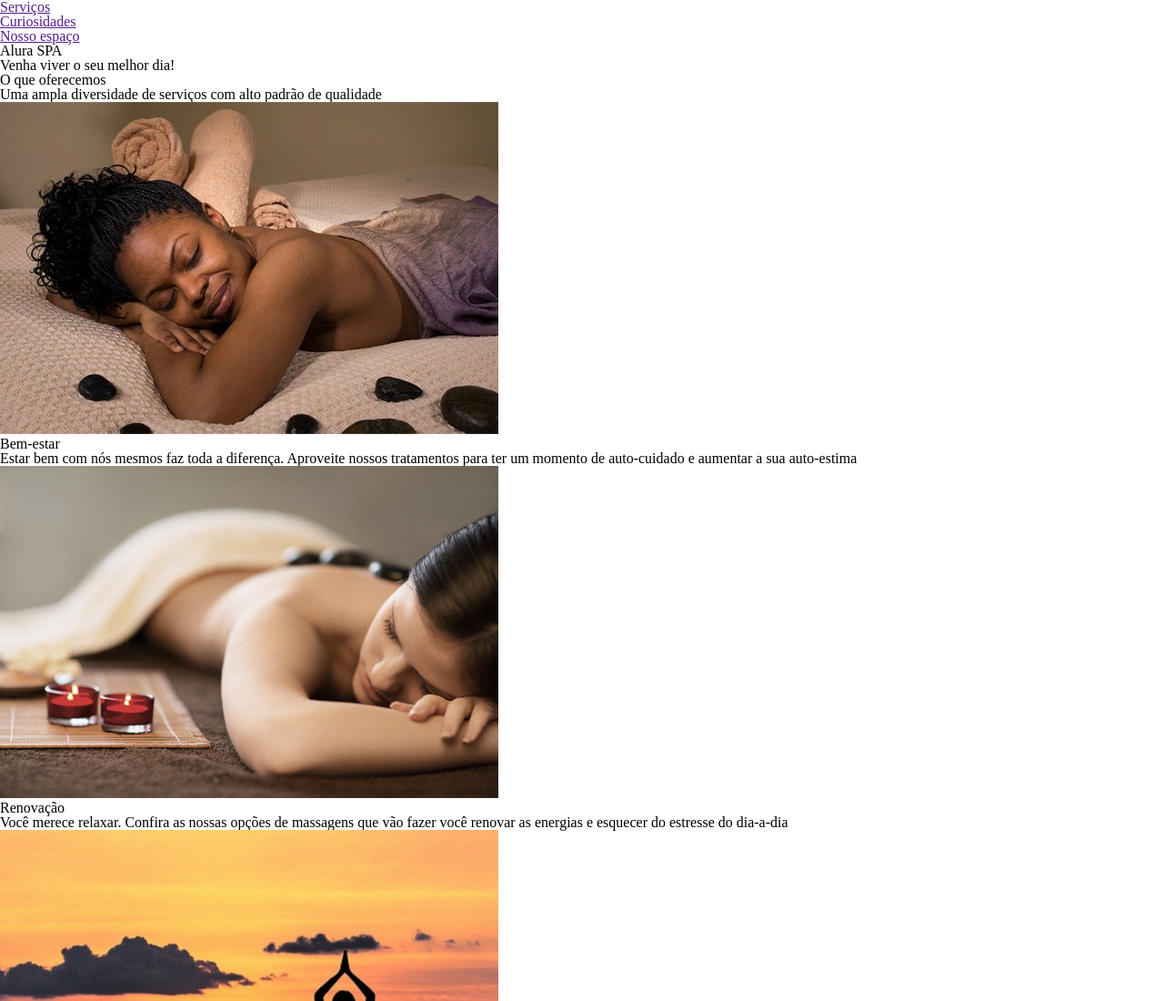
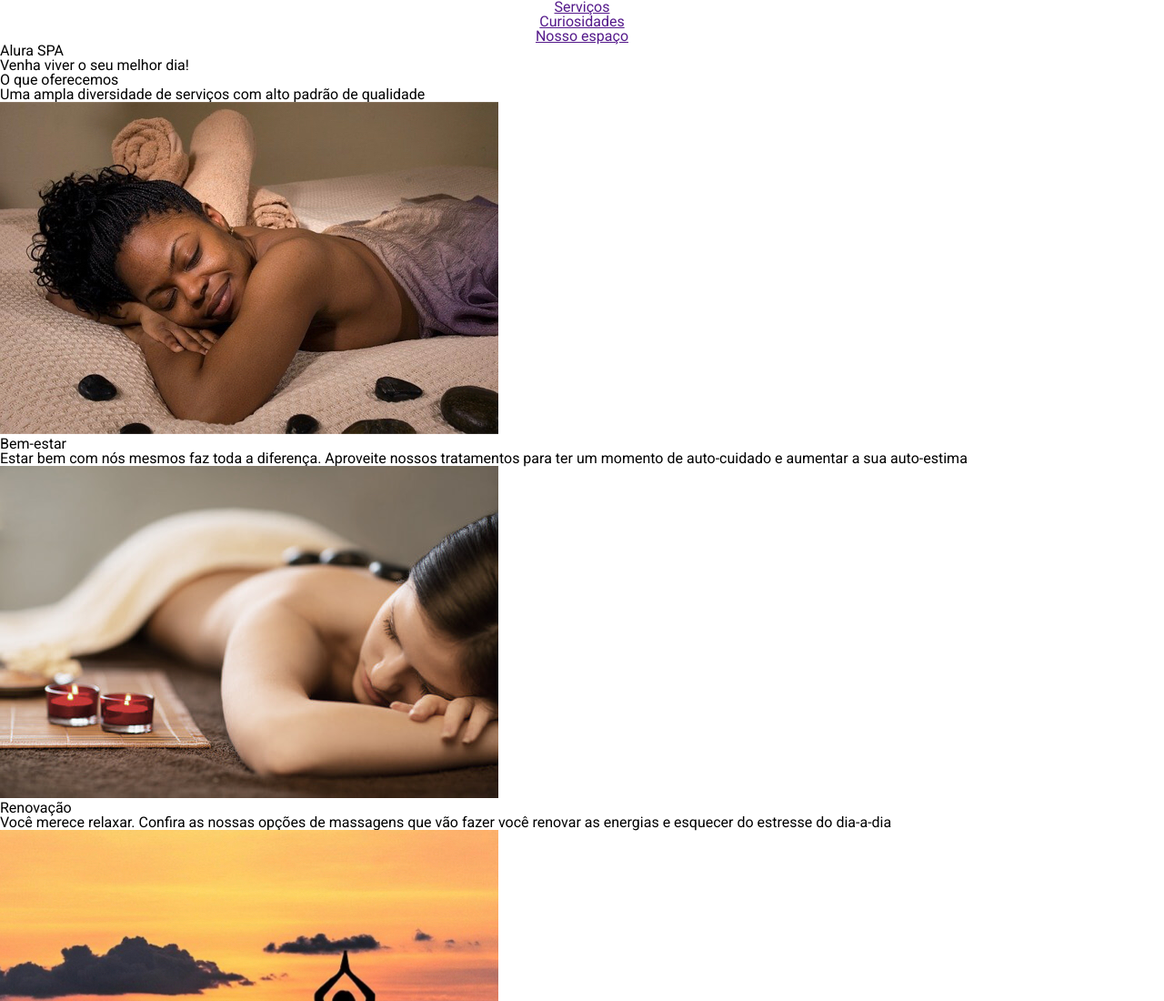
Before and after one commit to ViniciusAlvesCosta/alura-spa, a plain HTML site: page index.html in a window 1280 px wide. Shown: the top 1100 px of the page at 91% size. Drawn offline with nearby package versions, Linux system fonts and the light colour scheme.

Commit message:
Treinamento Alura Spa

```diff
--- /dev/null
+++ b/Styles/components/_navbar.scss
@@ -0,0 +1,3 @@
+nav {
+    text-align: center;
+}
--- a/Styles/style.scss
+++ b/Styles/style.scss
@@ -1 +1,2 @@
-@import './Abstract/base'
+@import './abstract/base';
+@import './components/navbar';
```
Also changed, not shown: Styles/style.css, 1 other file.
